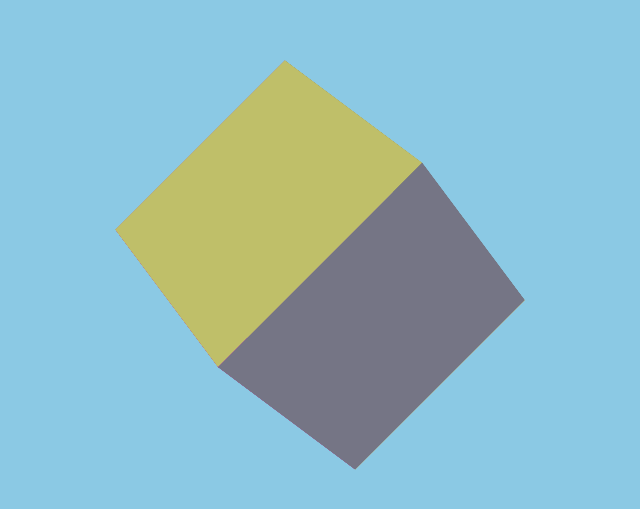
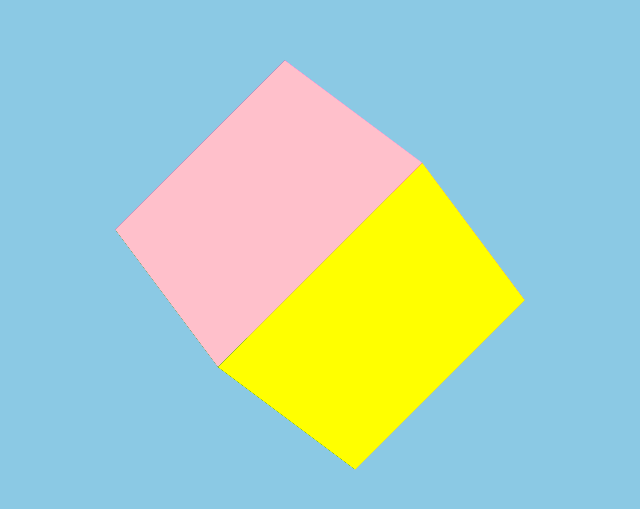
Before and after one commit to sharanch/justawebpage, a plain HTML site: page index.html in a window 1280 px wide. Shown: the part 135-644 px from the top of the page, without its empty margins (320-960 px from the left). Drawn offline with Linux system fonts and the light colour scheme.

Commit message:
Update index.html

```diff
--- a/index.html
+++ b/index.html
@@ -30,7 +30,7 @@
   @keyframes progress {
     to {
       height: 6px;
-      background-color: yellow;
+      background-color: red;
       width: 100%;
     }
   }
@@ -65,23 +65,23 @@
     left: calc(var(--size) * -.5);
   }
   .top {
-    background-color: #727272;
+    background-color: magenta;
     transform: rotateX(90deg) translateZ(calc(var(--size) * .5));
   }
   .bottom {
-    background-color: #af489f;
+    background-color: green;
     transform: rotateX(90deg) translateZ(calc(var(--size) * -.5));
   }
   .left {
-    background-color: #757585;
+    background-color: yellow;
     transform: rotateY(90deg) translateZ(calc(var(--size) * .5));
   }
   .right {
-    background-color: #ad7493;
+    background-color: purple;
     transform: rotateY(90deg) translateZ(calc(var(--size) * -.5));
   }
   .front {
-    background-color: #bfbf69;
+    background-color: pink;
     transform: translateZ(calc(var(--size) * .5));
   }
   .back {
```
